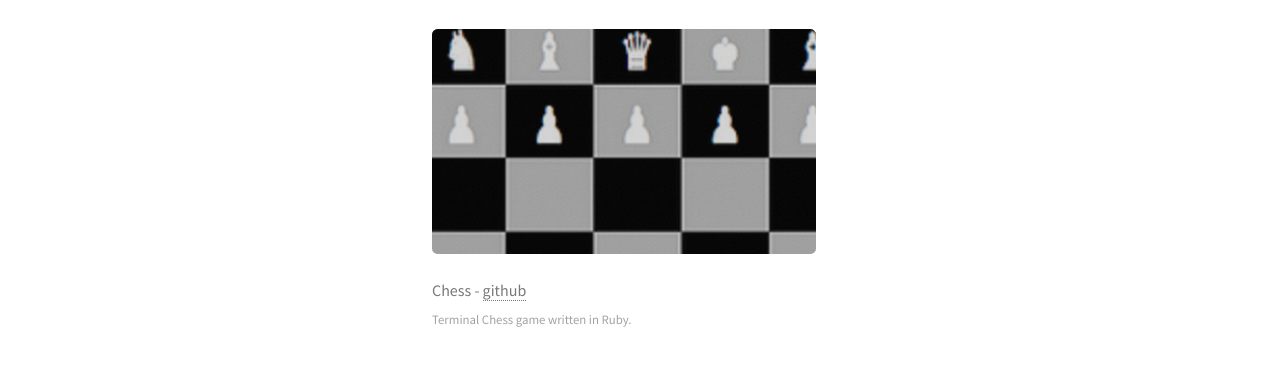
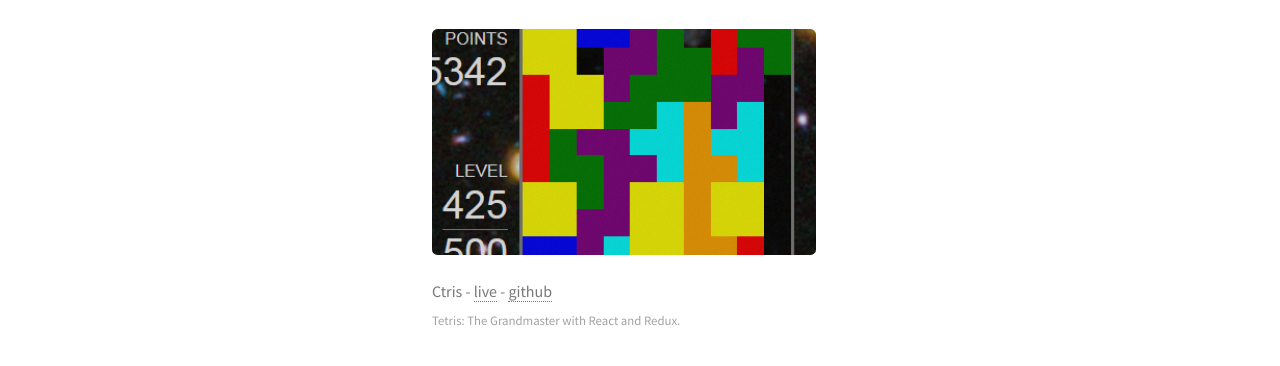
Before and after one commit to reruns/reruns.github.io, a plain HTML site: page index.html in a window 1280 px wide. Shown: the part 828-1194 px from the top of the page. Drawn offline with Linux system fonts and the light colour scheme.

Commit message:
Updated to include Ctris.

```diff
--- a/index.html
+++ b/index.html
@@ -49,9 +49,9 @@
 								<p>Super Mario Bros. in pure JavaScript. Renders on the HTML5 Canvas.</p>
 							</article>
 							<article class="6u 12u$(xsmall) work-item">
-								<a href="images/fulls/chessfull.png" class="image fit thumb"><img src="images/thumbs/chessthumb.png" alt="" /></a>
-								<h3>Chess - <a href="https://github.com/reruns/chess">github</a></h3>
-								<p>Terminal Chess game written in Ruby.</p>
+								<a href="images/fulls/tetrisfull.png" class="image fit thumb"><img src="images/thumbs/tetristhumb.png" alt="" /></a>
+								<h3>Ctris - <a href="http://www.garrettjohnson.net/ctris">live</a> - <a href="https://github.com/reruns/ctris">github</a></h3>
+								<p>Tetris: The Grandmaster with React and Redux.</p>
 							</article>
 						</div>
 					</section>
```
Also changed, not shown: images/fulls/tetrisfull.png (added), images/thumbs/tetristhumb.png (added), 1 other file.
